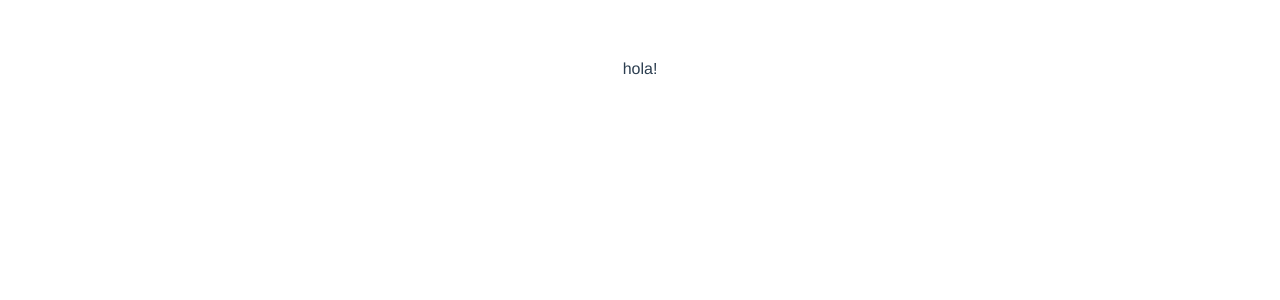
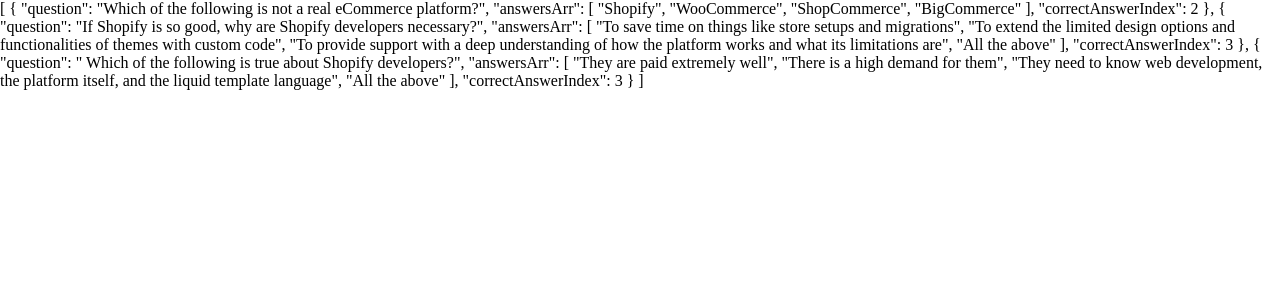
Before and after one commit to shanedoug02/vue-quiz, a Vue app: page / in a window 1280 px wide. Shown: the top 300 px of the page. Built offline with nearby package versions, Linux system fonts and the light colour scheme.

Commit message:
Created basic structure and data

```diff
--- a/src/App.vue
+++ b/src/App.vue
@@ -1,25 +1,20 @@
 <template>
-	<div>hola!</div>
+	<div>
+		<QuizParent />
+	</div>
 </template>
 
 <script>
 import HelloWorld from './components/HelloWorld.vue';
+import QuizParent from './components/QuizParent.vue';
 
 export default {
 	name: 'App',
 	components: {
 		HelloWorld,
+		QuizParent,
 	},
 };
 </script>
 
-<style>
-#app {
-	font-family: Avenir, Helvetica, Arial, sans-serif;
-	-webkit-font-smoothing: antialiased;
-	-moz-osx-font-smoothing: grayscale;
-	text-align: center;
-	color: #2c3e50;
-	margin-top: 60px;
-}
-</style>
+<style></style>
--- /dev/null
+++ b/src/components/QuizChild.vue
@@ -0,0 +1,19 @@
+<template>
+	<div>
+		<div>{{ quizData }}</div>
+	</div>
+</template>
+
+<script>
+export default {
+	name: 'QuizChild',
+	props: ['quizData'],
+};
+</script>
+<style>
+* {
+	margin: 0;
+	padding: 0;
+	box-sizing: border-box;
+}
+</style>
--- /dev/null
+++ b/src/components/QuizParent.vue
@@ -0,0 +1,43 @@
+<template>
+	<QuizChild :quizData="quizData" />
+</template>
+
+<script>
+import QuizChild from './QuizChild.vue';
+export default {
+	name: 'QuizParent',
+	components: { QuizChild },
+	data() {
+		return {
+			quizData: [
+				{
+					question: 'Which of the following is not a real eCommerce platform?',
+					answersArr: ['Shopify', 'WooCommerce', 'ShopCommerce', 'BigCommerce'],
+					correctAnswerIndex: 2,
+				},
+				{
+					question: 'If Shopify is so good, why are Shopify developers necessary?',
+					answersArr: [
+						'To save time on things like store setups and migrations',
+						'To extend the limited design options and functionalities of themes with custom code',
+						'To provide support with a deep understanding of how the platform works and what its limitations are',
+						'All the above',
+					],
+					correctAnswerIndex: 3,
+				},
+				{
+					question: ' Which of the following is true about Shopify developers?',
+					answersArr: [
+						'They are paid extremely well',
+						'There is a high demand for them',
+						'They need to know web development, the platform itself, and the liquid template language',
+						'All the above',
+					],
+					correctAnswerIndex: 3,
+				},
+			],
+		};
+	},
+};
+</script>
+<style></style>
```
